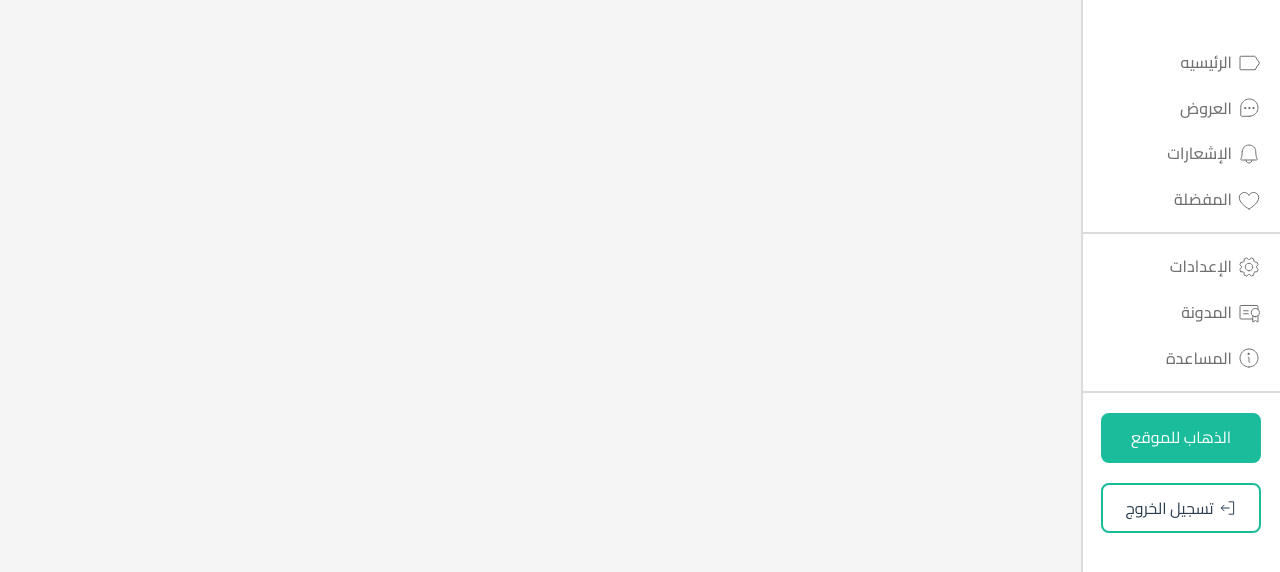
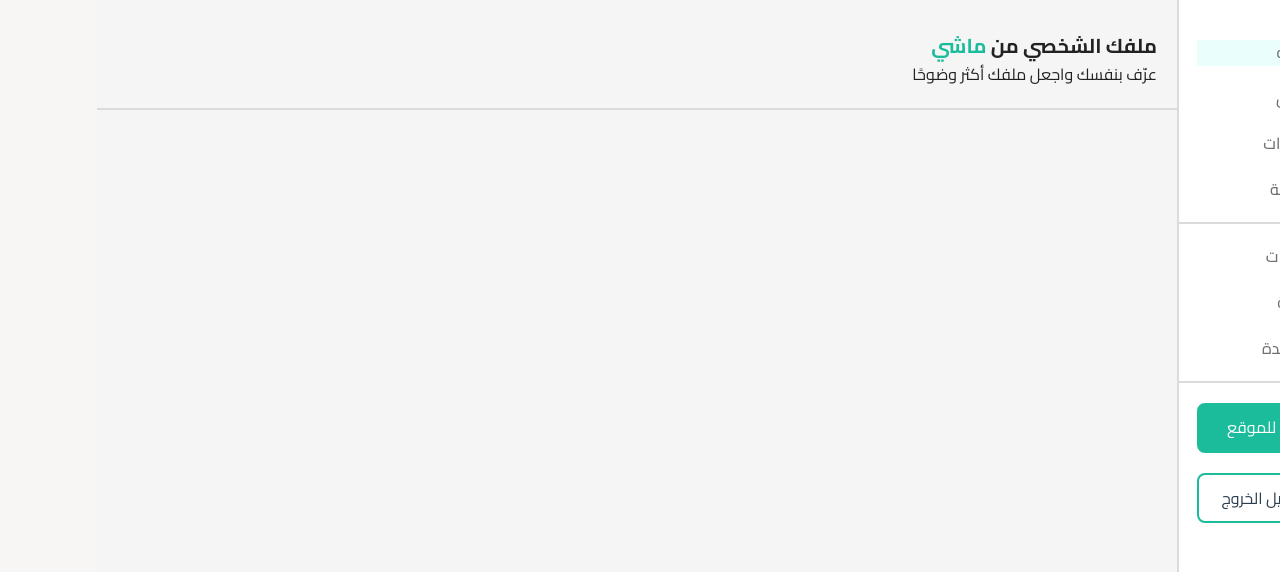
Before and after one commit to Mohamed-Gabal/Romoz_Tec, a React (Vite) app: page /userProfile in a window 1280 px wide. Shown: the top 572 px of the page. Built offline with nearby package versions, Linux system fonts and the light colour scheme.

Commit message:
Add AccountUser page to userProfile

```diff
--- a/src/App.jsx
+++ b/src/App.jsx
@@ -17,6 +17,7 @@ const Blog = lazy(() => import("./Pages/Blog/Blog"));
 import Login from "./Pages/Auth/Login/Login";
 import ShowAnyUser from "./Pages/ShowAnyUser/ShowAnyUser";
 import UserProfile from "./Pages/UserProfile/UserProfile";
+import AccountUser from "./Pages/UserProfile/AccountUser/AccountUser";
 const Register = lazy(() => import("./Pages/Auth/Register/Register"));
 const ResetPassword = lazy(() => import("./Pages/Auth/ResetPassword/ResetPassword"));
 const ForgotPassword = lazy(() => import("./Pages/Auth/ForgotPassword/ForgotPassword"));
@@ -34,8 +35,9 @@ const router = createBrowserRouter([
       { path: "/user/:name/:userID", element: <ShowAnyUser /> },
     ],
   },
+
   { path: "/userProfile", element: <UserProfile />, children: [
-
+    { index: true, element: <AccountUser /> },
   ] },
 
   { path: "/login", element: <Login /> },
--- a/src/Components/SideBarUserProfile/SideBarStyle.css
+++ b/src/Components/SideBarUserProfile/SideBarStyle.css
@@ -1,7 +1,7 @@
 .userSideBar_container {
     background-color: var(--color);
     border-inline-end: 2px solid var(--border-color);
-    max-width: 200px;
+    width: 200px;
     min-height: 100dvh;
     position: relative;
     overflow: hidden;
@@ -9,10 +9,10 @@
 }
 
 .userSideBar_container .userSidebar_content {
-    max-width: 200px;
+    width: 200px;
     position: fixed;
     inset: 0;
-    top: 50px;
+    top: 40px;
     transition: all ease-in-out .3s;
 }
 
@@ -113,13 +113,14 @@
         padding: 0px;
         display: flex;
         flex-direction: column;
-        max-width: 60px;
+        width: 60px;
+        position: fixed;
         overflow: hidden;
     }
 
     .userSideBar_container.hidden,
     .userSideBar_container .userSidebar_content.hidden {
-        max-width: 0px;
+        width: 0px;
         padding: 0px;
         overflow: hidden;
         transition: all ease-in-out .3s;
--- a/src/Components/SideBarUserProfile/SideBarUserProfile.jsx
+++ b/src/Components/SideBarUserProfile/SideBarUserProfile.jsx
@@ -44,7 +44,7 @@ export default function SideBarUserProfile({ toggleSidebar, setToggleSidebar, si
                 <div className="userSidebar_links">
                     <ul className="userSidebar_links_group">
                         <li onClick={() => setToggleSidebar(false)}>
-                            <NavLink to="/accountUser" className="link">
+                            <NavLink to="/userProfile" className="link">
                                 <div className="link_icon">
                                     <img src="/Icons/offers.svg" alt="offers" />
                                 </div>
--- /dev/null
+++ b/src/Pages/UserProfile/AccountUser/AccountUser.jsx
@@ -0,0 +1,13 @@
+import React from 'react';
+import "./accountUserStyle.css"
+
+export default function AccountUser() {
+    return (
+        <section className='accountUser_container'>
+            <header>
+                <h2>ملفك الشخصي من <span>ماشي</span></h2>
+                <p>عرّف بنفسك واجعل ملفك أكثر وضوحًا</p>
+            </header>
+        </section>
+    )
+};
--- /dev/null
+++ b/src/Pages/UserProfile/AccountUser/accountUserStyle.css
@@ -0,0 +1,19 @@
+.accountUser_container {
+    flex: 1;
+    padding-top: 30px;
+}
+
+.accountUser_container header {
+    border-bottom: 2px solid var(--border-color);
+    padding-inline-start: 20px;
+    padding-bottom: 20px;
+}
+.accountUser_container header h2 {
+    font-size: 20px;
+}
+.accountUser_container header h2 span {
+    color: var(--main-color);
+}
+.accountUser_container header h2 p {
+    color: var(--text-color);
+}
--- a/src/Pages/UserProfile/userProfileStyle.css
+++ b/src/Pages/UserProfile/userProfileStyle.css
@@ -1,5 +1,7 @@
 .userProfile {
     background-color: #F5F5F5;
+    display: flex;
+    flex-direction: row;
     position: relative;
 }
 .userProfile .toggle_sidebar {
```
